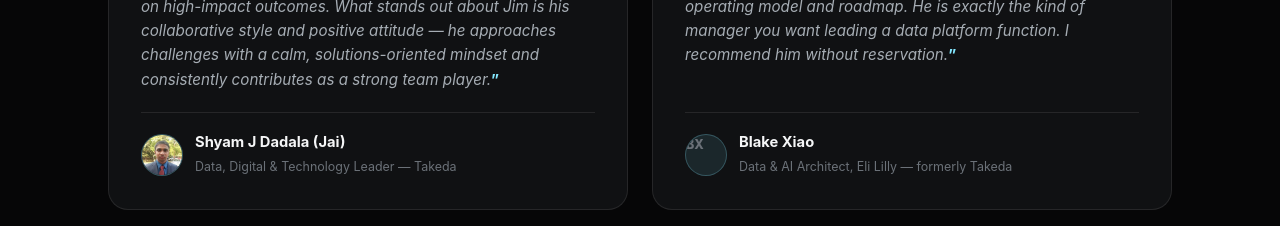
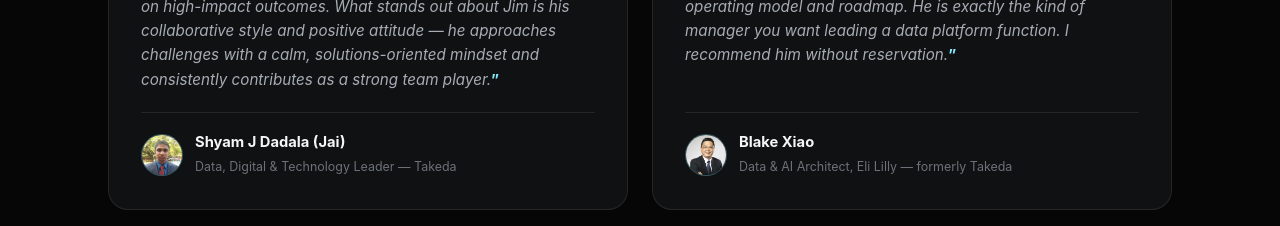
Before and after one commit to jlee1991/portfolio-site, a plain HTML site: page index.html in a window 1280 px wide. Shown: the part 8420-8646 px from the top of the page. Drawn offline with Linux system fonts and the light colour scheme.

Commit message:
Add Blake's headshot to his testimonial

```diff
--- a/index.html
+++ b/index.html
@@ -1125,7 +1125,7 @@
       <div class="testimonial-card">
         <p><span class="qmark">&ldquo;</span>Jim is one of those rare leaders who combines deep technical credibility with the cross-functional instincts needed to actually move the needle at enterprise scale. He didn't just manage infrastructure — he helped shape the platform's operating model and roadmap. He is exactly the kind of manager you want leading a data platform function. I recommend him without reservation.<span class="qmark">&rdquo;</span></p>
         <div class="testimonial-author">
-          <span class="testimonial-avatar" aria-hidden="true">BX</span>
+          <span class="testimonial-avatar"><img src="assets/testimonials/blake.jpg" alt="Blake Xiao"></span>
           <div>
             <strong><a href="https://www.linkedin.com/in/blake-xiao-958948/" target="_blank" rel="noopener noreferrer">Blake Xiao</a></strong>
             <span>Data &amp; AI Architect, Eli Lilly — formerly Takeda</span>
```
Also changed, not shown: assets/testimonials/blake.jpg (added).
